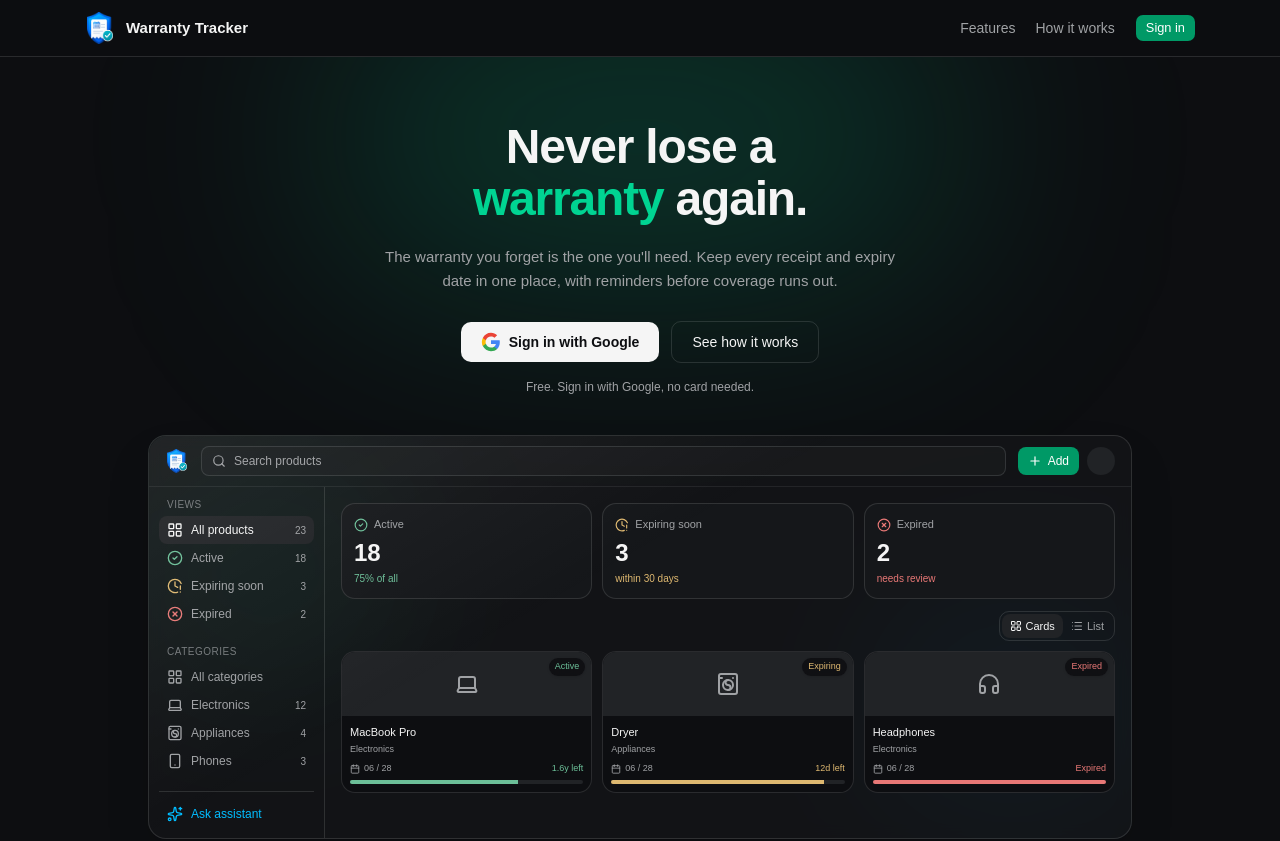
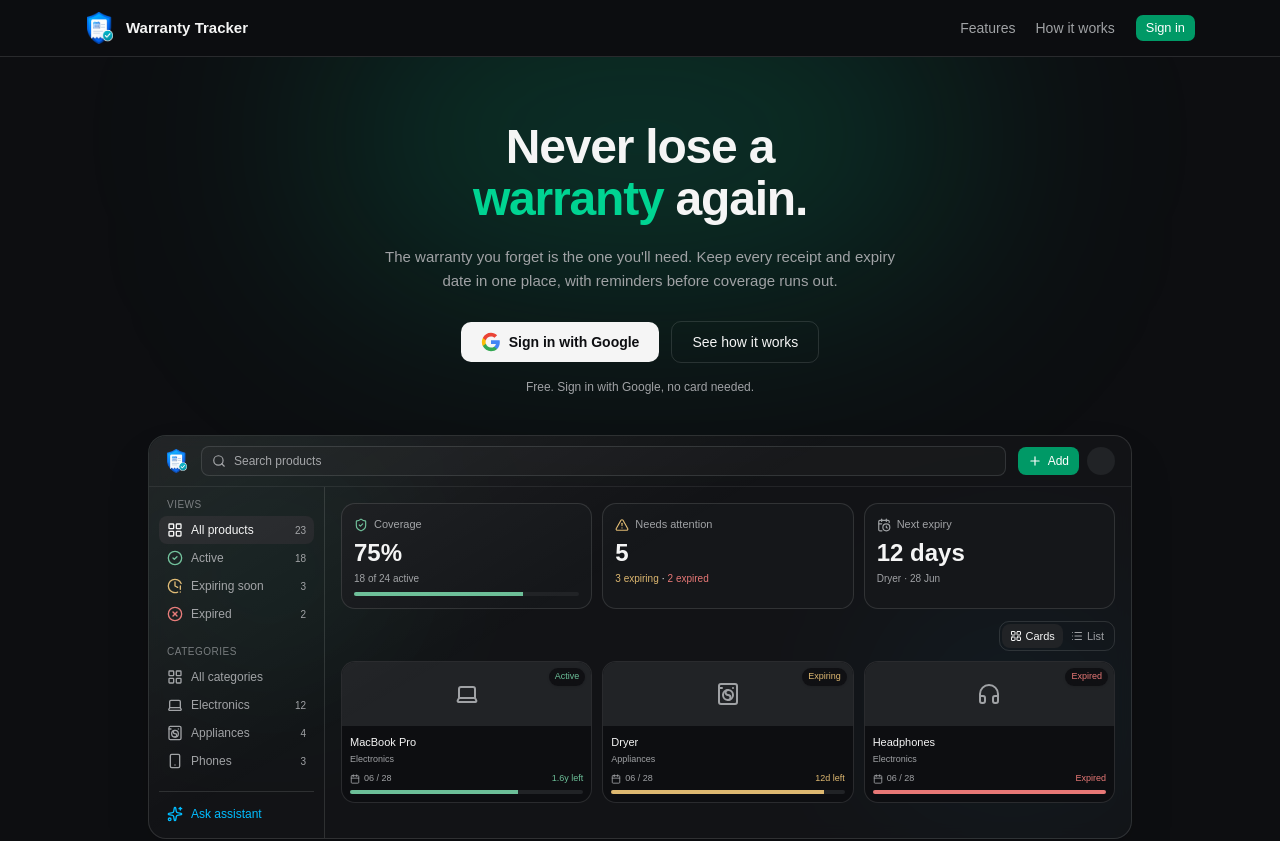
Before and after one commit to asaf27064/warranty-tracker, a React (Vite) app in the folder frontend/: page / in a window 1280 px wide. Shown: the top 841 px of the page. Built offline with nearby package versions, Linux system fonts and the light colour scheme; no server answers.

Commit message:
feat(landing): match the mockup stat cards to the repurposed dashboard (coverage/attention/next expiry)

```diff
--- a/frontend/src/pages/LandingPage.tsx
+++ b/frontend/src/pages/LandingPage.tsx
@@ -15,6 +15,8 @@ import {
   CircleCheck,
   ClockAlert,
   CircleX,
+  AlertTriangle,
+  CalendarClock,
   Plus,
   Calendar,
   Store,
@@ -211,20 +213,22 @@ const LandingPage = () => {
 
               <div className="min-w-0 flex-1 p-3 sm:p-4">
                 <div className="grid grid-cols-3 gap-2.5">
-                  {[
-                    { icon: CircleCheck, label: "Active", n: 18, sub: "75% of all", color: "c-active" },
-                    { icon: ClockAlert, label: "Expiring soon", n: 3, sub: "within 30 days", color: "c-expiring" },
-                    { icon: CircleX, label: "Expired", n: 2, sub: "needs review", color: "c-expired" },
-                  ].map((s) => {
-                    const Icon = s.icon;
-                    return (
-                      <div key={s.label} className="rounded-xl border border-border bg-card p-2.5 sm:p-3">
-                        <div className="flex items-center gap-1.5 text-[10px] text-muted-foreground sm:text-[11px]"><Icon className={`h-3.5 w-3.5 ${s.color}`} /> {s.label}</div>
-                        <div className="mt-1 text-xl font-bold sm:text-2xl">{s.n}</div>
-                        <div className={`mt-0.5 text-[9px] sm:text-[10px] ${s.color}`}>{s.sub}</div>
-                      </div>
-                    );
-                  })}
+                  <div className="rounded-xl border border-border bg-card p-2.5 sm:p-3">
+                    <div className="flex items-center gap-1.5 text-[10px] text-muted-foreground sm:text-[11px]"><ShieldCheck className="h-3.5 w-3.5 c-active" /> Coverage</div>
+                    <div className="mt-1 text-xl font-bold sm:text-2xl">75%</div>
+                    <div className="mt-0.5 text-[9px] text-muted-foreground sm:text-[10px]">18 of 24 active</div>
+                    <div className="mt-1.5 h-1 overflow-hidden rounded-full bg-muted"><div className="h-full bar-active" style={{ width: "75%" }} /></div>
+                  </div>
+                  <div className="rounded-xl border border-border bg-card p-2.5 sm:p-3">
+                    <div className="flex items-center gap-1.5 text-[10px] text-muted-foreground sm:text-[11px]"><AlertTriangle className="h-3.5 w-3.5 c-expiring" /> Needs attention</div>
+                    <div className="mt-1 text-xl font-bold sm:text-2xl">5</div>
+                    <div className="mt-0.5 text-[9px] sm:text-[10px]"><span className="c-expiring">3 expiring</span> · <span className="c-expired">2 expired</span></div>
+                  </div>
+                  <div className="rounded-xl border border-border bg-card p-2.5 sm:p-3">
+                    <div className="flex items-center gap-1.5 text-[10px] text-muted-foreground sm:text-[11px]"><CalendarClock className="h-3.5 w-3.5" /> Next expiry</div>
+                    <div className="mt-1 text-xl font-bold sm:text-2xl">12 days</div>
+                    <div className="mt-0.5 truncate text-[9px] text-muted-foreground sm:text-[10px]">Dryer · 28 Jun</div>
+                  </div>
                 </div>
 
                 <div className="mt-3 flex justify-end">
```
